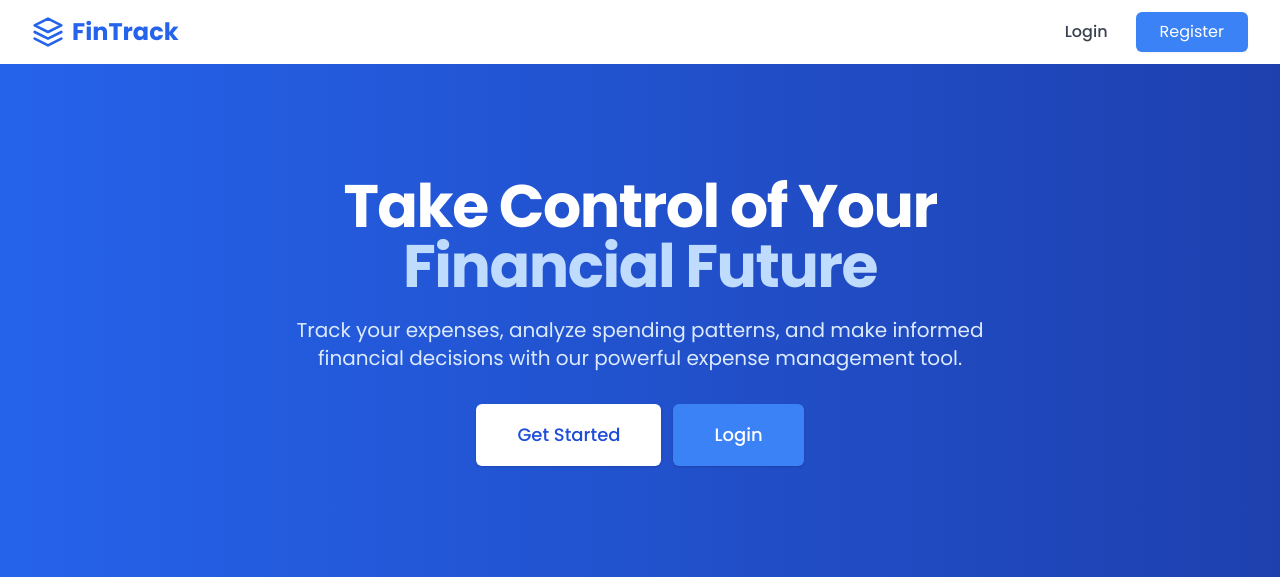
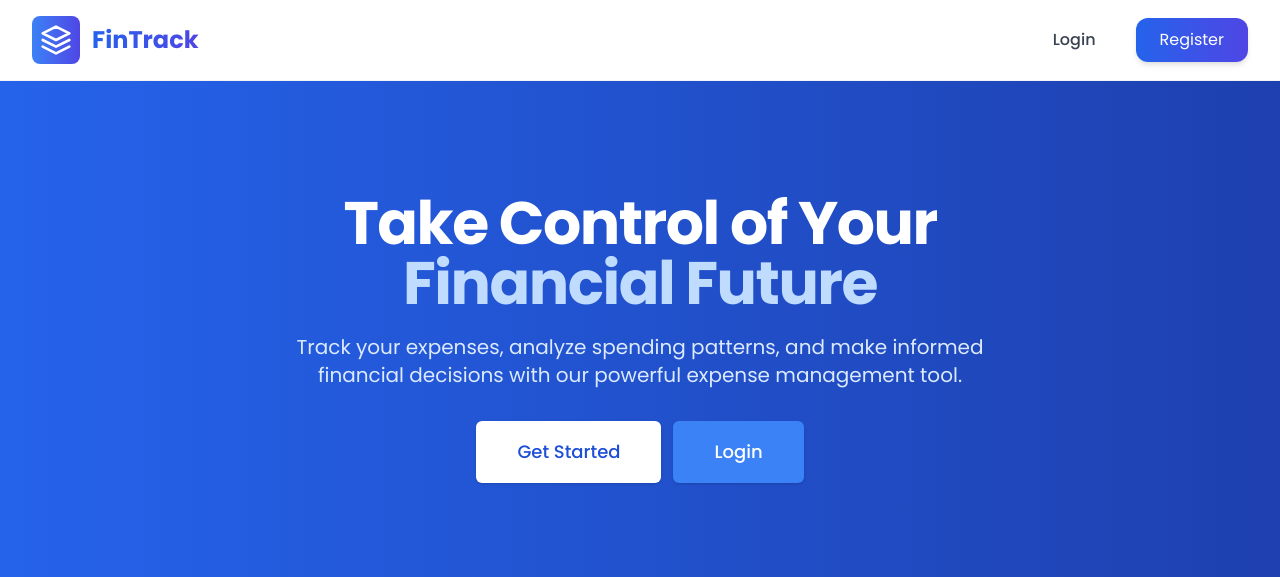
Before and after one commit to TechWithAkash/Expense_tracker, a Flask app: page / in a window 1280 px wide. Shown: the top 577 px of the page. Run offline with Flask 2, Linux system fonts and the light colour scheme.

Commit message:
UI updation

```diff
--- a/app.py
+++ b/app.py
@@ -272,6 +272,7 @@ def register():
             'name': name,
             'created_at': datetime.now()
         }
+        flash('OTP sent to your email. Please verify.', 'info')
         return redirect(url_for('verify_otp'))
     return render_template('register.html')
 
--- a/templates/base.html
+++ b/templates/base.html
@@ -20,18 +20,19 @@
     <body class="bg-gray-50 min-h-screen flex flex-col">
         {% if request.endpoint not in ['login', 'register'] %}
         <!-- Navbar -->
-        <nav class="bg-white shadow-lg">
+        <nav class="bg-white shadow-lg border-b border-gray-100">
             <div class="max-w-7xl mx-auto px-4 sm:px-6 lg:px-8">
-                <div class="flex justify-between items-center h-16">
+                <div class="flex justify-between items-center h-20">
                     <!-- Logo with Icon -->
                     <div class="flex-shrink-0 flex items-center">
-                        <a href="{{ url_for('index') }}" class="flex items-center space-x-2 group">
-                            <svg class="w-8 h-8 text-blue-600 group-hover:text-blue-700 transition duration-300"
-                                 viewBox="0 0 24 24" fill="none" stroke="currentColor" stroke-width="2"
-                                 stroke-linecap="round" stroke-linejoin="round">
-                                <path d="M12 2L2 7l10 5 10-5-10-5zM2 17l10 5 10-5M2 12l10 5 10-5"/>
+                        <a href="{{ url_for('index') }}" class="flex items-center space-x-3 group">
+                            <div class="p-2 bg-gradient-to-r from-blue-500 to-indigo-600 rounded-lg transform group-hover:scale-105 transition-all duration-300">
+                                <svg class="w-8 h-8 text-white" viewBox="0 0 24 24" fill="none" stroke="currentColor">
+                                    <path stroke-linecap="round" stroke-linejoin="round" stroke-width="2"
+                                          d="M12 2L2 7l10 5 10-5-10-5zM2 17l10 5 10-5M2 12l10 5 10-5"/>
                                 </svg>
-                            <span class="text-2xl font-bold text-blue-600 group-hover:text-blue-700 transition duration-300">
+                            </div>
+                            <span class="text-2xl font-bold bg-gradient-to-r from-blue-600 to-indigo-600 bg-clip-text text-transparent">
                                 FinTrack
                             </span>
                         </a>
@@ -42,153 +43,105 @@
                         {% if user_stats %}
                             <!-- Stats -->
                             <div class="flex space-x-6">
-                            <div class="flex items-center bg-gradient-to-r from-blue-50 to-indigo-50 px-4 py-2 rounded-lg
-                                        border border-blue-100">
-                                <i class="fas fa-wallet text-blue-500 mr-2"></i>
-                                <span class="text-gray-900 font-medium">₹{{ "%.2f"|format(user_stats.total_spent) }}</span>
+                                <div class="flex items-center bg-gradient-to-r from-blue-50 to-indigo-50 px-6 py-2.5 rounded-xl
+                                            border border-blue-100 shadow-sm hover:shadow-md transition-all duration-300">
+                                    <i class="fas fa-wallet text-blue-600 mr-3 text-lg"></i>
+                                    <div class="flex flex-col">
+                                        <span class="text-xs text-gray-500 font-medium">Total Spent</span>
+                                        <span class="text-gray-900 font-semibold">₹{{ "%.2f"|format(user_stats.total_spent) }}</span>
                                     </div>
-                            <div class="flex items-center bg-gradient-to-r from-blue-50 to-indigo-50 px-4 py-2 rounded-lg
-                                        border border-blue-100">
-                                <i class="fas fa-receipt text-blue-500 mr-2"></i>
-                                <span class="text-gray-900 font-medium">{{ user_stats.total_expenses }} expenses</span>
+                                </div>
+                                <div class="flex items-center bg-gradient-to-r from-blue-50 to-indigo-50 px-6 py-2.5 rounded-xl
+                                            border border-blue-100 shadow-sm hover:shadow-md transition-all duration-300">
+                                    <i class="fas fa-receipt text-indigo-600 mr-3 text-lg"></i>
+                                    <div class="flex flex-col">
+                                        <span class="text-xs text-gray-500 font-medium">Total Expenses</span>
+                                        <span class="text-gray-900 font-semibold">{{ user_stats.total_expenses }}</span>
+                                    </div>
                                 </div>
                             </div>
 
                             <!-- User Menu -->
-                        <div class="flex items-center space-x-4">
+                            <div class="flex items-center space-x-6">
                                 <a href="{{ url_for('add_expense') }}"
-                               class="bg-blue-500 hover:bg-blue-600 text-white px-4 py-2 rounded-lg transition-all
-                                      duration-300 flex items-center shadow-sm hover:shadow-md">
+                                   class="bg-gradient-to-r from-blue-600 to-indigo-600 hover:from-blue-700 hover:to-indigo-700
+                                          text-white px-6 py-2.5 rounded-xl transition-all duration-300 flex items-center
+                                          shadow-md hover:shadow-lg transform hover:-translate-y-0.5">
                                     <i class="fas fa-plus mr-2"></i>
                                     <span>Add Expense</span>
                                 </a>
 
-                            <!-- Enhanced User Dropdown -->
+                                <!-- User Dropdown -->
                                 <div class="relative" x-data="{ open: false }" @click.away="open = false">
                                     <button @click="open = !open"
-                                        class="flex items-center space-x-2 px-3 py-2 rounded-lg hover:bg-gray-100
-                                               transition duration-300 focus:outline-none focus:ring-2 focus:ring-blue-500">
-                                    <i class="fas fa-user-circle text-2xl text-blue-500"></i>
-                                    <span class="hidden lg:inline font-medium text-gray-700">{{ user_stats.name }}</span>
-                                    <i class="fas fa-chevron-down text-sm mt-1 text-gray-500"></i>
+                                            class="flex items-center space-x-3 px-4 py-2 rounded-xl hover:bg-gray-50
+                                                   transition duration-300 focus:outline-none group">
+                                        <div class="w-10 h-10 rounded-full bg-gradient-to-r from-blue-500 to-indigo-500
+                                                  flex items-center justify-center text-white shadow-md">
+                                            <i class="fas fa-user-circle text-xl"></i>
+                                        </div>
+                                        <div class="flex flex-col items-start">
+                                            <span class="text-sm font-semibold text-gray-700">{{ user_stats.name }}</span>
+                                            <span class="text-xs text-gray-500">View Profile</span>
+                                        </div>
+                                        <i class="fas fa-chevron-down text-sm text-gray-400 group-hover:text-gray-600"></i>
                                     </button>
 
-                                <!-- Dropdown Content with Animation -->
-                                <div x-show="open" x-transition:enter="transition ease-out duration-200"
+                                    <!-- Dropdown Menu -->
+                                    <div x-show="open"
+                                         x-transition:enter="transition ease-out duration-200"
                                          x-transition:enter-start="opacity-0 translate-y-1"
                                          x-transition:enter-end="opacity-100 translate-y-0"
                                          x-transition:leave="transition ease-in duration-150"
                                          x-transition:leave-start="opacity-100 translate-y-0"
                                          x-transition:leave-end="opacity-0 translate-y-1"
-                                     class="absolute right-0 mt-2 w-48 bg-white rounded-lg shadow-xl py-2 border
-                                            border-gray-100 z-50"
+                                         class="absolute right-0 mt-3 w-60 bg-white rounded-xl shadow-xl py-2 border border-gray-100 z-50"
                                          style="display: none;">
-                                    <a href="{{ url_for('profile') }}"
-                                       class="flex items-center px-4 py-3 text-gray-700 hover:bg-gray-50
-                                              transition duration-200">
-                                              <i class="fas fa-user-circle text-2xl mr-2 text-blue-500"></i>
-                                              <span class="">Profile</span>
+                                        <a href="{{ url_for('profile') }}" class="flex items-center px-4 py-3 text-gray-700 hover:bg-gray-50 transition duration-200 group">
+                                            <div class="w-8 h-8 rounded-lg bg-blue-100 flex items-center justify-center mr-3 group-hover:bg-blue-200 transition-colors">
+                                                <i class="fas fa-user-circle text-blue-600"></i>
+                                            </div>
+                                            <div class="flex flex-col">
+                                                <span class="font-medium">Profile</span>
+                                                <span class="text-xs text-gray-500">View and edit your profile</span>
+                                            </div>
                                         </a>
-                                    <a href="{{ url_for('logout') }}"
-                                       class="flex items-center px-4 py-3 text-gray-700 hover:bg-gray-50
-                                              transition duration-200">
-                                        <i class="fas text-red-600 fa-sign-out-alt mr-3 text-gray-500"></i>
-                                        <span class="text-red-600">Logout</span>
+                                        <div class="border-t my-2"></div>
+                                        <a href="{{ url_for('logout') }}" class="flex items-center px-4 py-3 text-red-600 hover:bg-red-50 transition duration-200 group">
+                                            <div class="w-8 h-8 rounded-lg bg-red-100 flex items-center justify-center mr-3 group-hover:bg-red-200 transition-colors">
+                                                <i class="fas fa-sign-out-alt text-red-600"></i>
+                                            </div>
+                                            <div class="flex flex-col">
+                                                <span class="font-medium">Logout</span>
+                                                <span class="text-xs text-red-500">Sign out of your account</span>
+                                            </div>
                                         </a>
                                     </div>
                                 </div>
                             </div>
                         {% else %}
                             <!-- Guest Menu -->
-                        <div class="flex items-center space-x-4">
+                            <div class="flex items-center space-x-6">
                                 <a href="{{ url_for('login') }}"
-                               class="text-gray-700 hover:text-blue-600 px-3 py-2 rounded-md transition duration-300
-                                     font-medium">
+                                   class="text-gray-700 hover:text-blue-600 px-4 py-2 rounded-lg transition duration-300
+                                         font-medium hover:bg-blue-50">
                                     Login
                                 </a>
                                 <a href="{{ url_for('register') }}"
-                               class="bg-blue-500 text-white px-6 py-2 rounded-md hover:bg-blue-600 transition duration-300
-                                      shadow-sm hover:shadow-md">
-                                Register
-                            </a>
-                        </div>
-                        {% endif %}
-                    </div>
-
-                    <!-- Mobile Menu Button -->
-                    <div class="md:hidden">
-                        <button id="mobile-menu-button"
-                                class="p-2 rounded-md text-gray-600 hover:bg-gray-100 focus:outline-none
-                                       focus:ring-2 focus:ring-blue-500">
-                            <svg class="w-6 h-6" fill="none" stroke="currentColor" viewBox="0 0 24 24">
-                                <path stroke-linecap="round" stroke-linejoin="round" stroke-width="2"
-                                      d="M4 6h16M4 12h16m-16 6h16"/>
-                            </svg>
-                        </button>
-                    </div>
-                </div>
-
-                <!-- Mobile Menu Content -->
-                <div id="mobile-menu" class="md:hidden hidden pb-4">
-                    {% if user_stats %}
-                    <div class="flex flex-col space-y-4 mt-4">
-                        <div class="flex flex-col space-y-2">
-                            <div class="flex items-center bg-gray-100 px-4 py-2 rounded-lg">
-                                <i class="fas fa-wallet text-blue-500 mr-2"></i>
-                                <span class="text-gray-900 font-medium">₹{{ "%.2f"|format(user_stats.total_spent) }}</span>
-                            </div>
-                            <div class="flex items-center bg-gray-100 px-4 py-2 rounded-lg">
-                                <i class="fas fa-receipt text-blue-500 mr-2"></i>
-                                <span class="text-gray-900 font-medium">{{ user_stats.total_expenses }} expenses</span>
-                            </div>
-                        </div>
-
-                        <a href="{{ url_for('add_expense') }}"
-                           class="bg-blue-500 text-white px-4 py-2 rounded-lg hover:bg-blue-600 transition duration-300
-                                 text-center shadow-sm">
-                            <i class="fas fa-plus mr-2"></i> Add Expense
-                        </a>
-
-                        <div class="border-t pt-4">
-                            <div class="flex items-center justify-between px-4">
-
-                                <div class="flex items-center space-x-2">
-                                  <div>
-                                    <a href="{{ url_for('profile') }}"
-                                    <i class="fas fa-user-circle text-2xl text-blue-500"></i>
-                                    <span class="text-gray-900 font-medium">{{ user_stats.name }}</span>
-                                    </a>
-                                  </div>
-                                </div>
-
-
-                                <a href="{{ url_for('logout') }}"
-                                   class="text-gray-600 hover:text-gray-900 flex items-center">
-                                    <i class="fas fa-sign-out-alt text-red-600 text-lg mr-2"></i>
-                                    <span class="text-red-600">Logout</span>
-                                </a>
-                            </div>
-                        </div>
-                    </div>
-                    {% else %}
-                    <div class="flex flex-col space-y-2 mt-2">
-                        <a href="{{ url_for('login') }}"
-                           class="text-gray-700 hover:bg-gray-100 px-4 py-2 rounded-md font-medium">
-                            Login
-                        </a>
-                        <a href="{{ url_for('register') }}"
-                           class="bg-blue-500 text-white px-4 py-2 rounded-md hover:bg-blue-600 transition duration-300
-                                 text-center shadow-sm">
+                                   class="bg-gradient-to-r from-blue-600 to-indigo-600 hover:from-blue-700 hover:to-indigo-700
+                                          text-white px-6 py-2.5 rounded-xl transition-all duration-300 shadow-md
+                                          hover:shadow-lg transform hover:-translate-y-0.5">
                                     Register
                                 </a>
                             </div>
                         {% endif %}
                     </div>
                 </div>
+            </div>
         </nav>
         {% endif %}
 
-        <!-- Rest of your content remains the same -->
+        <!-- Rest of your content remains the same
 
 
 
@@ -203,7 +156,7 @@
             {% endfor %}
         {% endif %}
     {% endwith %}
-
+-->
     <main class="flex-grow">
         {% block content %}{% endblock %}
     </main>
@@ -439,5 +392,52 @@ async function sendMessage(event) {
     });
 </script>
 
+<!-- Flash Messages -->
+<div id="flash-container" class="fixed top-4 right-4 z-50 space-y-4">
+    {% with messages = get_flashed_messages(with_categories=true) %}
+        {% if messages %}
+            {% for category, message in messages %}
+                <div class="flash-message px-4 py-3 rounded-lg shadow-lg text-white font-medium transition-all duration-300"
+                     data-category="{{ category }}"
+                     style="display: none;">
+                    {{ message }}
+                </div>
+            {% endfor %}
+        {% endif %}
+    {% endwith %}
+</div>
+
+<script>
+    // Show flash messages with animation and auto-hide after 3 seconds
+    document.addEventListener('DOMContentLoaded', function () {
+        const flashMessages = document.querySelectorAll('.flash-message');
+        flashMessages.forEach((msg, index) => {
+            // Add category-based styling
+            const category = msg.getAttribute('data-category');
+            if (category === 'success') {
+                msg.classList.add('bg-green-500');
+            } else if (category === 'error') {
+                msg.classList.add('bg-red-500');
+            } else if (category === 'info') {
+                msg.classList.add('bg-blue-500');
+            } else {
+                msg.classList.add('bg-gray-500');
+            }
+
+            // Show the message with a fade-in effect
+            setTimeout(() => {
+                msg.style.display = 'block';
+                msg.style.opacity = 1;
+            }, index * 200); // Staggered animation for multiple messages
+
+            // Hide the message after 3 seconds
+            setTimeout(() => {
+                msg.style.opacity = 0;
+                setTimeout(() => msg.remove(), 300); // Remove the element after fade-out
+            }, 3000);
+        });
+    });
+</script>
+
 </body>
 </html>
```
Lines whose indentation alone changed are shown as unchanged.
